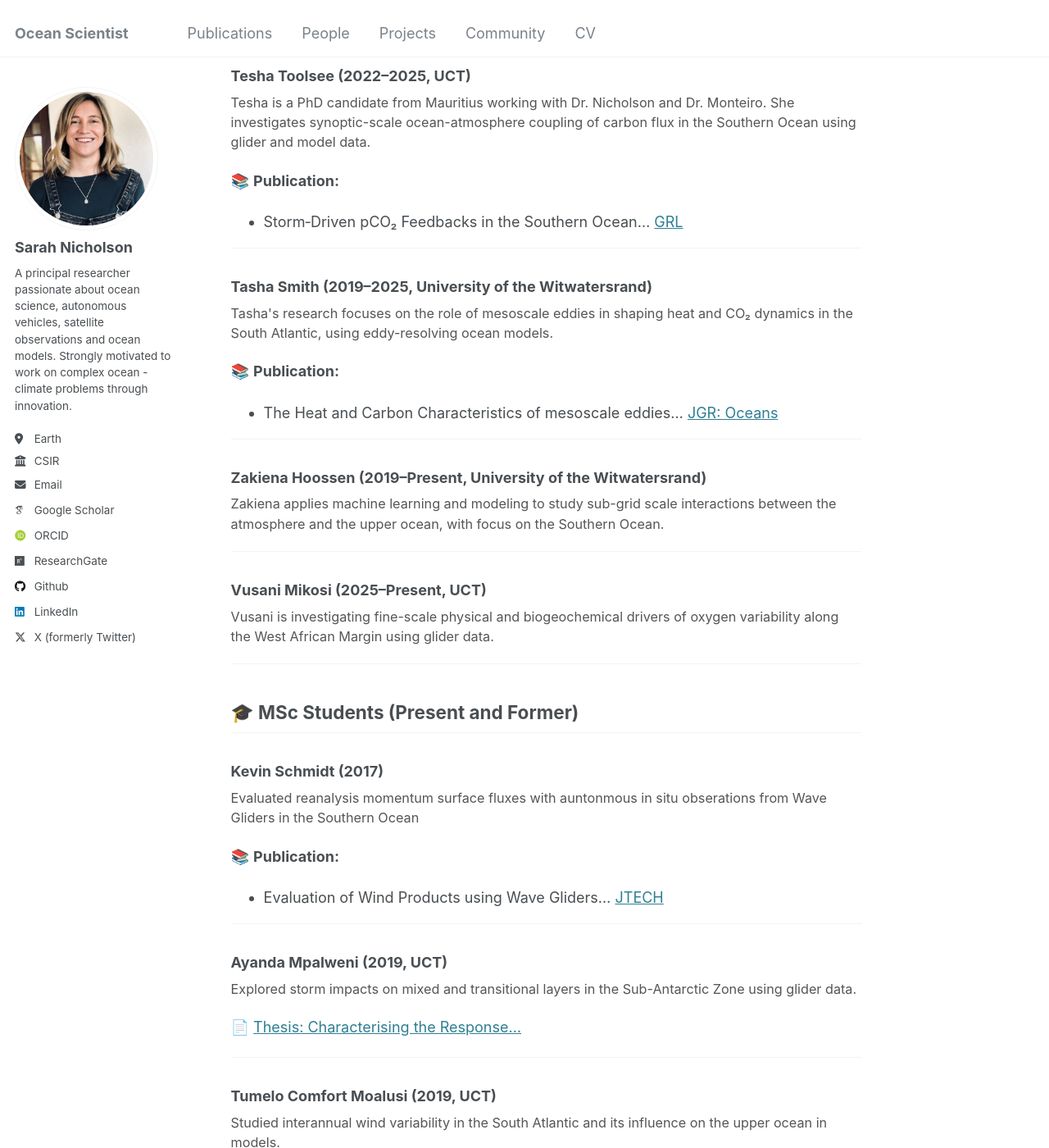
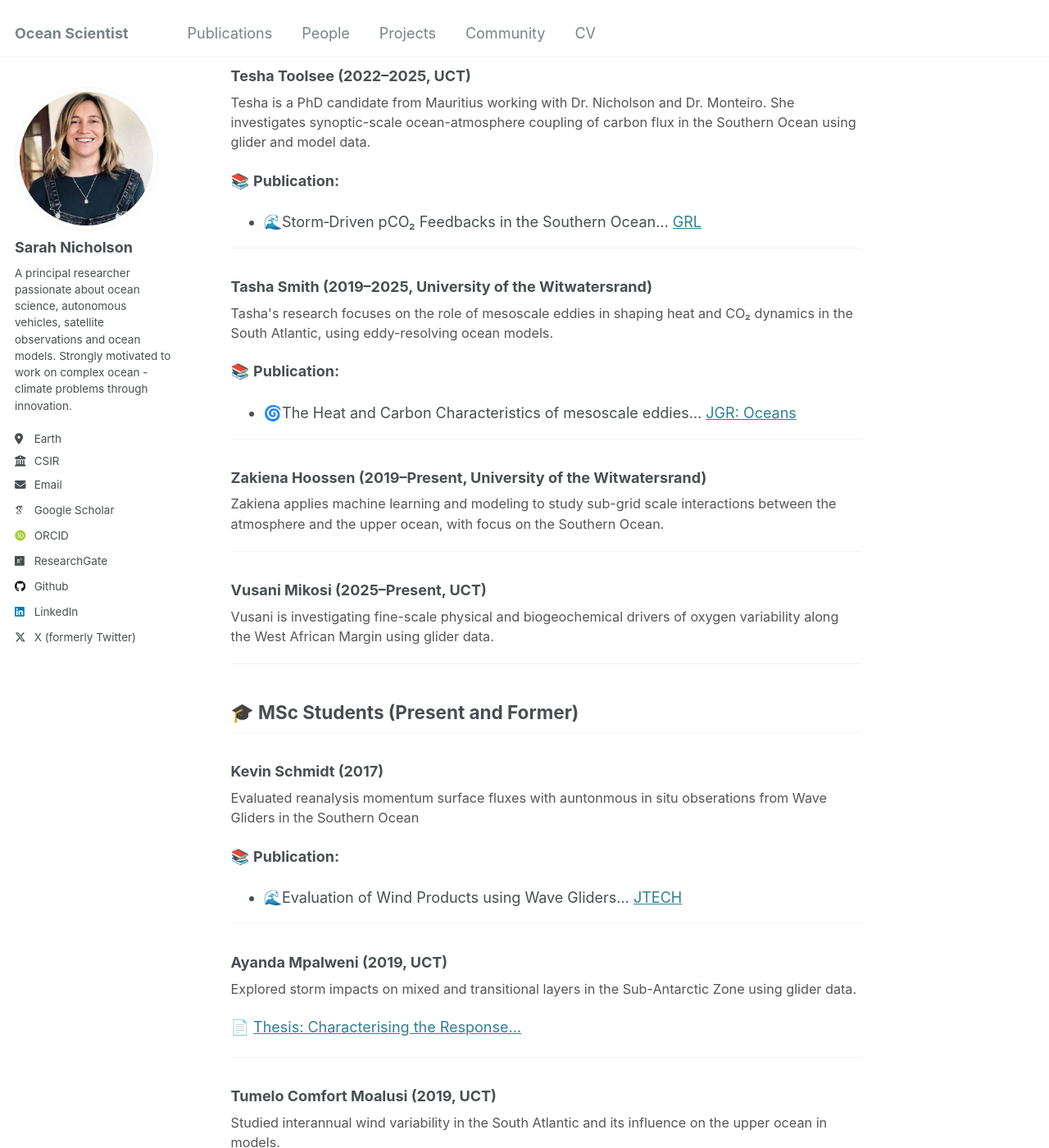
Before and after one commit to sarahnicholson/sarahnicholson.github.io, a Jekyll site: the page built from _pages/people.md, in a window 1280 px wide and 1400 px high, scrolled down 725 px. Shown: the whole window at 82% size. Built offline with Jekyll 4.4.1, drawn with Linux system fonts in a browser that asks for light colours; some web fonts are replaced; our own code applies the rules of GitHub Pages for plain Markdown files.

```diff
--- a/_pages/people.md
+++ b/_pages/people.md
@@ -30,7 +30,7 @@ Tesha is a PhD candidate from Mauritius working with Dr. Nicholson and Dr. Monte
 </p>
 
 📚 **Publication:**
-- Storm‐Driven pCO₂ Feedbacks in the Southern Ocean... [GRL](http://dx.doi.org/10.1029/2023GL107804)
+- 🌊Storm‐Driven pCO₂ Feedbacks in the Southern Ocean... [GRL](http://dx.doi.org/10.1029/2023GL107804)
 
 ---
 
@@ -40,7 +40,7 @@ Tasha's research focuses on the role of mesoscale eddies in shaping heat and CO
 </p>
 
 📚 **Publication:**
-- The Heat and Carbon Characteristics of mesoscale eddies... [JGR: Oceans](http://dx.doi.org/10.1029/2023JC020337)
+- 🌀The Heat and Carbon Characteristics of mesoscale eddies... [JGR: Oceans](http://dx.doi.org/10.1029/2023JC020337)
 
 ---
 
@@ -66,7 +66,7 @@ Evaluated reanalysis momentum surface fluxes with auntonmous in situ obserations
 </p>
 
 📚 **Publication:**
-- Evaluation of Wind Products using Wave Gliders... [JTECH](http://dx.doi.org/10.1175/jtech-d-17-0079.1)
+- 🌊Evaluation of Wind Products using Wave Gliders... [JTECH](http://dx.doi.org/10.1175/jtech-d-17-0079.1)
 
 ---
 
```
